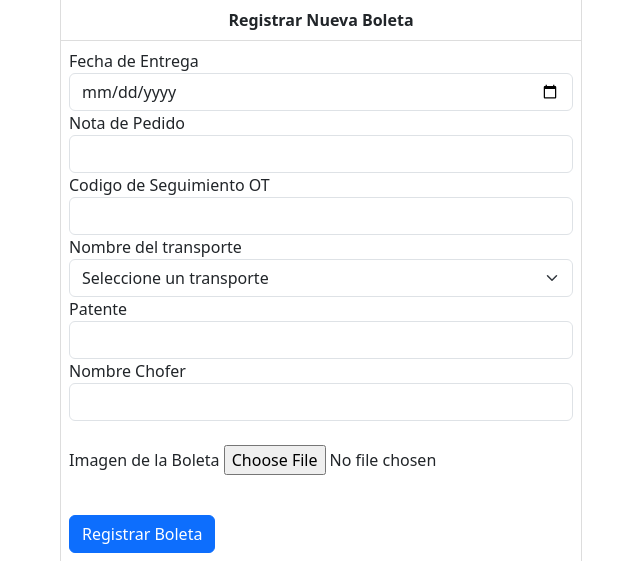
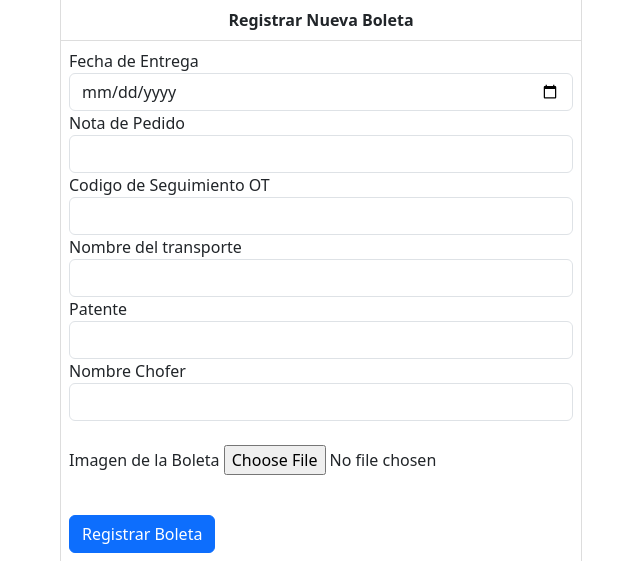
Before and after one commit to Patetow/bolatas_microgeo, a Flask app: page /registrar_boleta in a window 1280 px wide. Shown: the part 171-732 px from the top of the page, without its empty margins (307-947 px from the left). Run offline with Flask 3, Linux system fonts and the light colour scheme; the visitor is signed in with stand-in values (Sample User, id 1); data that the repository does not hold is empty.

Commit message:
datalist en input

```diff
--- a/templates/registrar_boleta.html
+++ b/templates/registrar_boleta.html
@@ -115,12 +115,13 @@
 
                                             <div class="form-group">
                                                 <label for="nombre_transporte">Nombre del transporte</label>
-                                                <select class="form-select" aria-label="Default select example" id="nombre_transporte" name="nombre_transporte">
-                                                    <option selected>Seleccione un transporte</option>
+                                                <input type="text" class="form-control" name="nombre_transporte" id="nombre_transporte"
+                                                    required list="datalistOptions">
+                                                <datalist id="datalistOptions">
                                                     {% for transporte in transportes %}
-                                                    <option value="{{transporte}}">{{transporte}}</option>
+                                                    <option value="{{transporte}}"></option>
                                                     {% endfor %}
-                                                </select>
+                                                </datalist>
                                             </div>
 
 
```
